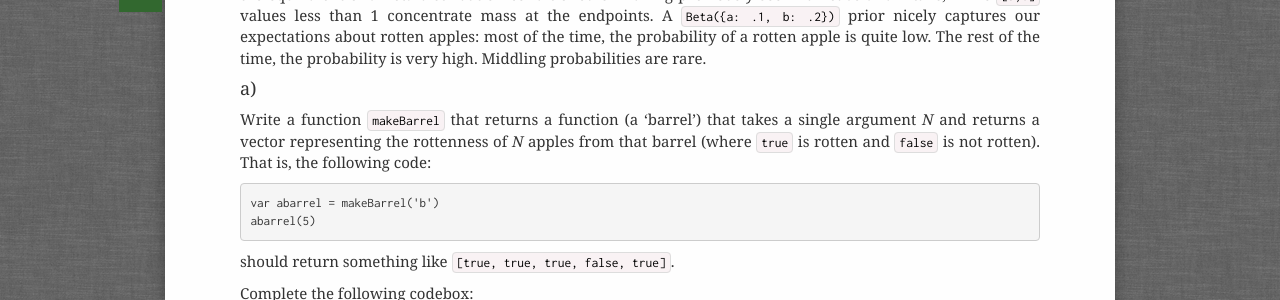
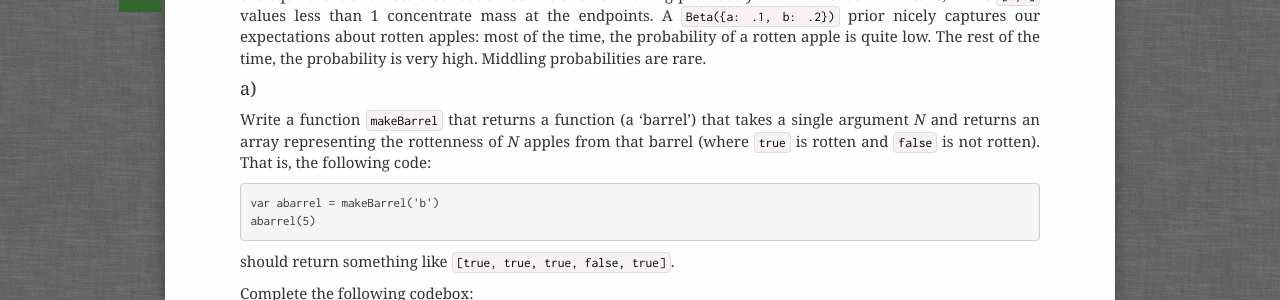
Before and after one commit to probmods/probmods2, a Jekyll site: the page built from exercises/hierarchical-models.md, in a window 1280 px wide and 900 px high, scrolled down 1272 px. Shown: the part 151-451 px from the top of the window. Built offline with Jekyll 4.4.1, drawn with Linux system fonts in a browser that asks for light colours; a script that is not in the unit is left out.

Commit message:
vector -> array in confusing question wording

````diff
--- a/exercises/hierarchical-models.md
+++ b/exercises/hierarchical-models.md
@@ -111,7 +111,7 @@
 
 #### a)
 
-Write a function `makeBarrel` that returns a function (a 'barrel') that takes a single argument *N* and returns a vector representing the rottenness of *N* apples from that barrel (where `true` is rotten and `false` is not rotten). That is, the following code:
+Write a function `makeBarrel` that returns a function (a 'barrel') that takes a single argument *N* and returns an array representing the rottenness of *N* apples from that barrel (where `true` is rotten and `false` is not rotten). That is, the following code:
 
 ```norun
 var abarrel = makeBarrel('b')
````
